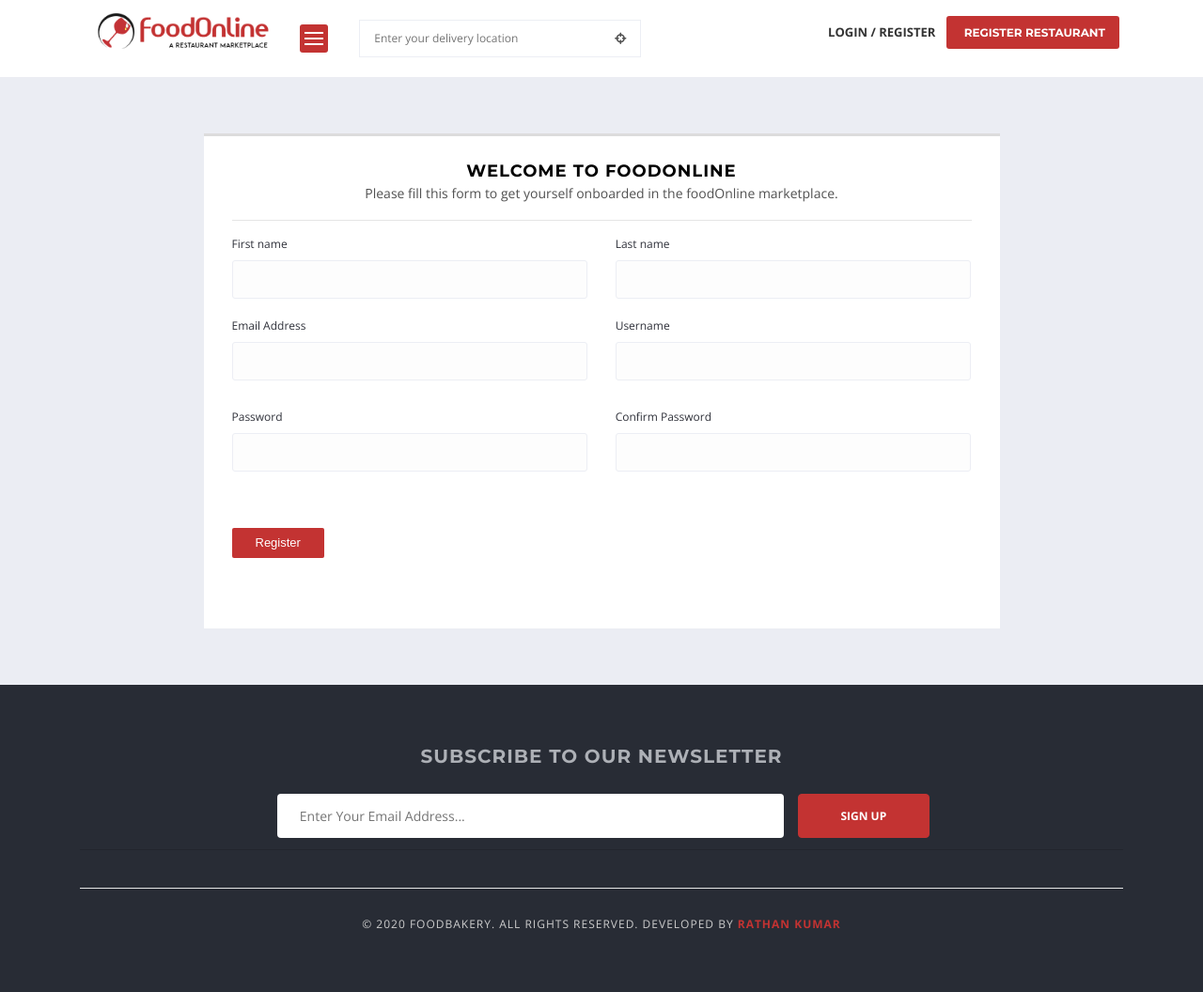
After one commit to harishkumar-1509/complex-food-app-django, a Django app: template food_online/templates/accounts/registerUser.html in a window 1280 px wide. The commit adds this page. Shown: the whole page at 94% size. Run offline with Django 5.2, Linux system fonts and the light colour scheme; the template is opened without the code that fills it: values that come from a table or form of the project are taken from there, others are empty; some libraries are stand-ins or nearby versions; some web fonts are replaced.

Commit message:
completed upto user registration

```diff
--- /dev/null
+++ b/food_online/accounts/forms.py
@@ -0,0 +1,17 @@
+from django import forms
+from .models import User
+
+class UserForm(forms.ModelForm):
+    # Custom field
+    password = forms.CharField(widget=forms.PasswordInput())
+    confirm_password = forms.CharField(widget=forms.PasswordInput())
+    class Meta:
+        model = User
+        fields = ['first_name','last_name','username','email','phone_number','password']
+
+    def clean(self):
+        cleaned_data = super(UserForm, self).clean()
+        password = cleaned_data.get('password')
+        confirm_password = cleaned_data.get('confirm_password')
+        if password != confirm_password:
+            raise forms.ValidationError("Password doesn't match")
--- a/food_online/accounts/urls.py
+++ b/food_online/accounts/urls.py
@@ -2,5 +2,5 @@ from django.urls import path
 from . import views
 
 urlpatterns = [
-    path("register-user",views.register_user,name="register-user")
+    path("register-user/",views.register_user,name="register-user")
 ]
--- a/food_online/food_online/settings.py
+++ b/food_online/food_online/settings.py
@@ -139,3 +139,8 @@ MEDIA_ROOT = BASE_DIR/'media'
 # https://docs.djangoproject.com/en/5.0/ref/settings/#default-auto-field
 
 DEFAULT_AUTO_FIELD = 'django.db.models.BigAutoField'
+
+from django.contrib.messages import constants as messages
+MESSAGE_TAGS = {
+    messages.ERROR: 'danger',
+}
--- /dev/null
+++ b/food_online/static/css/custom.css
@@ -0,0 +1,14 @@
+@keyframes show-toast{
+    0% {bottom: -100%}
+    20% {bottom: 100px}
+    80% {bottom:100px}
+    100% {bottom:-100%}
+}
+
+.show_notification{
+    position: fixed;
+    bottom: 100%;
+    right: 20px;
+    animation-name: show-toast;
+    animation-duration: 5s;
+}
--- /dev/null
+++ b/food_online/templates/accounts/registerUser.html
@@ -0,0 +1,102 @@
+{% extends 'base.html' %}
+
+{% block content %}
+<div class="main-section">
+			<div class="page-section nopadding cs-nomargin" style="margin-top: 0px;padding-top: 60px;padding-bottom: 60px;margin-bottom: 0px;">
+				<div class="container">
+					<div class="row">
+						<div class="col-lg-12 col-md-12 col-sm-12 col-xs-12 ">
+							<div class="user-dashboard loader-holder">
+								<div class="user-holder">
+                            <h4 class="text-center" style="margin-bottom: 0;">WELCOME TO FOODONLINE</h4>
+                            <p class="text-center">Please fill this form to get yourself onboarded in the foodOnline marketplace.</p>
+                            <hr>
+                            <div id="restaurant-sets-holder">
+                                <form action="{% url 'register-user' %}" class="form-fields-set foodbakery-dev-restaurant-form" method="post" action="register-select-package.html">
+                                    {% csrf_token %}
+                                    <ul class="register-add-restaurant-tab-container restaurant-information-tab-container">
+                                        <li>
+                                            <div class="row">
+                                                <div class="col-lg-12 col-md-12 col-sm-12 col-xs-12">
+                                                    <div class="row">
+                                                        <ul >
+                                                            <li>
+                                                                <div class="col-lg-6 col-md-6 col-sm-6 col-xs-12">
+                                                                    <div class="field-holder">
+                                                                        <label>First name</label>{{form.first_name}}
+                                                                    </div>
+                                                                </div>
+                                                                <div class="col-lg-6 col-md-6 col-sm-6 col-xs-12">
+                                                                    <div class="field-holder">
+                                                                        <label>Last name</label>{{form.last_name}}
+                                                                    </div>
+                                                                </div>
+                                                                <div class="col-lg-6 col-md-6 col-sm-6 col-xs-12">
+                                                                    <div class="field-holder">
+                                                                        <label>Email Address</label>{{form.email}}
+                                                                    </div>
+                                                                </div>
+                                                                <div class="col-lg-6 col-md-6 col-sm-6 col-xs-12">
+                                                                    <div class="field-holder">
+                                                                        <label>Username</label>{{form.username}}
+                                                                    </div>
+                                                                </div>
+                                                            </li>
+
+                                                            <li>
+                                                                <div class="col-lg-6 col-md-6 col-sm-12 col-xs-12">
+                                                                    <div class="field-holder">
+                                                                        <label>Password</label>
+                                                                        {{form.password}}
+                                                                    </div>
+                                                                </div>
+                                                                <div class="col-lg-6 col-md-6 col-sm-12 col-xs-12">
+                                                                    <div class="field-holder">
+                                                                        <label>Confirm Password</label>
+                                                                        <input type="password" name="foodbakery_restaurant_user_email" class="foodbakery-dev-user-email foodbakery-dev-req-field">
+                                                                    </div>
+                                                                </div>
+                                                            </li>
+                                                        </ul>
+                                                    </div>
+                                                </div>
+                                            </div>
+                                        </li>
+                                        <li>
+                                            <ul class="errorList">
+                                                {% for field in form %}
+                                                {% if field.errors %}
+                                                {% for error in field.errors %}
+                                                <li style='color:red;'>{{error}}</li>
+                                                {% endfor %}
+                                                {% endif %}
+                                                {% endfor %}
+                                                <li style='color:red;'>{{form.non_field_errors}}</li>
+                                            </ul>
+                                            <div class="row">
+                                                <div class="col-lg-12 col-md-12 col-sm-12 col-xs-12">
+                                                    <div class="field-holder">
+                                                        <div class="payment-holder">
+                                                            <input type="submit" value="Register" id="btn-next-restaurant-information" class="bgcolor">
+                                                        </div>
+                                                    </div>
+                                                </div>
+                                            </div>
+
+                                            <div class="row">
+                                                <div class="col-lg-12 col-md-12 col-sm-12 col-xs-12">
+                                                    {% include "includes/alerts.html" %}
+                                                </div>
+                                            </div>
+                                        </li>
+                                    </ul>
+                                </form>
+                            </div>
+                        </div>
+							</div>
+						</div>
+					</div>
+				</div>
+			</div>
+		</div>
+{% endblock %}
--- a/food_online/templates/base.html
+++ b/food_online/templates/base.html
@@ -28,6 +28,7 @@
       href="https://stackpath.bootstrapcdn.com/bootstrap/4.3.1/css/bootstrap.min.css"
     />
     <link href="assets/css/bootstrap-slider.css" rel="stylesheet" />
+    <link href="{% static 'css/custom.css' %}" rel="stylesheet" />
 
     <!-- JAVASCRIPT -->
     <script src="https://ajax.googleapis.com/ajax/libs/jquery/3.4.1/jquery.min.js"></script>
--- /dev/null
+++ b/food_online/templates/includes/alerts.html
@@ -0,0 +1,7 @@
+{% if messages %}
+{% for message in messages %}
+<div class="alert alert-{{message.tags}}" role="alert">
+{{message}}
+</div>
+{% endfor %}
+{% endif %}
```
Also changed, not shown: food_online/accounts/views.py (+36 -2 lines).
